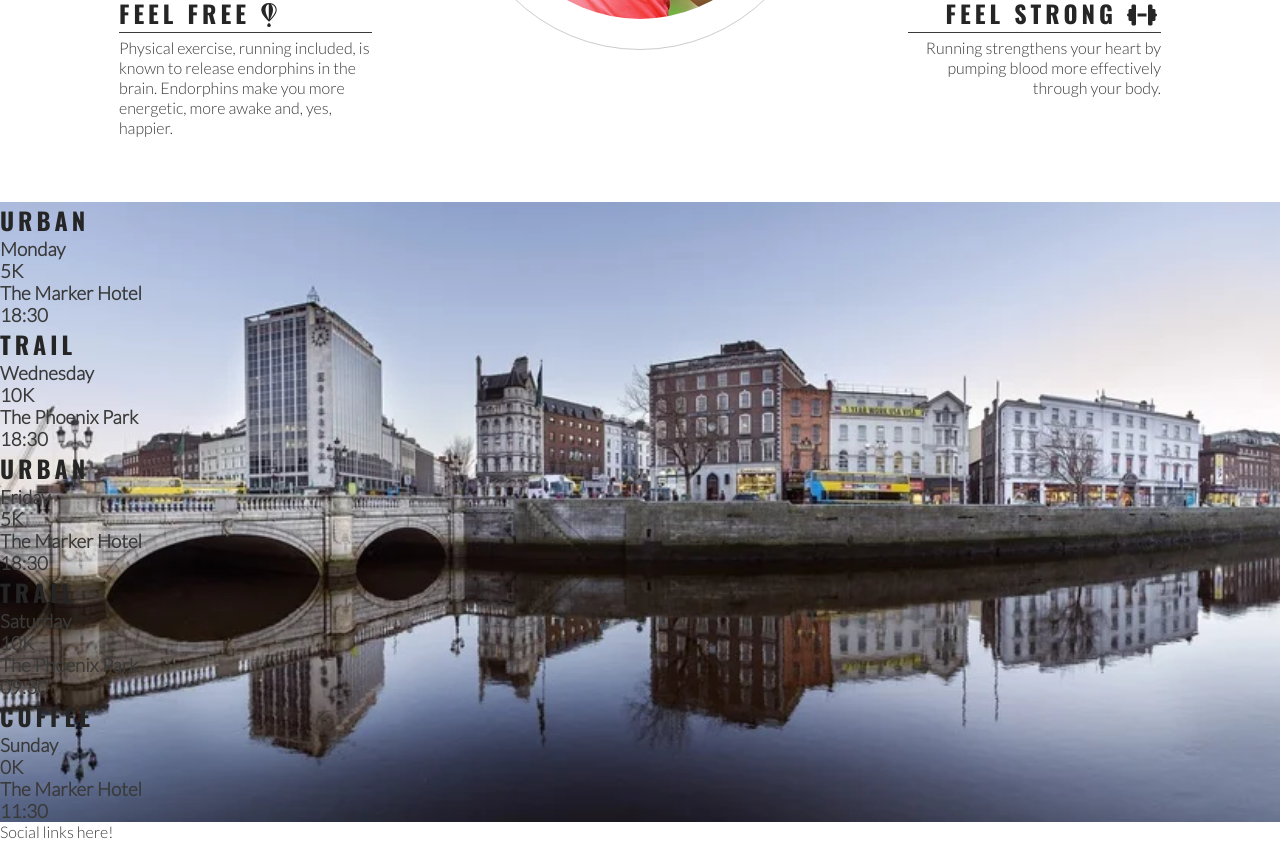
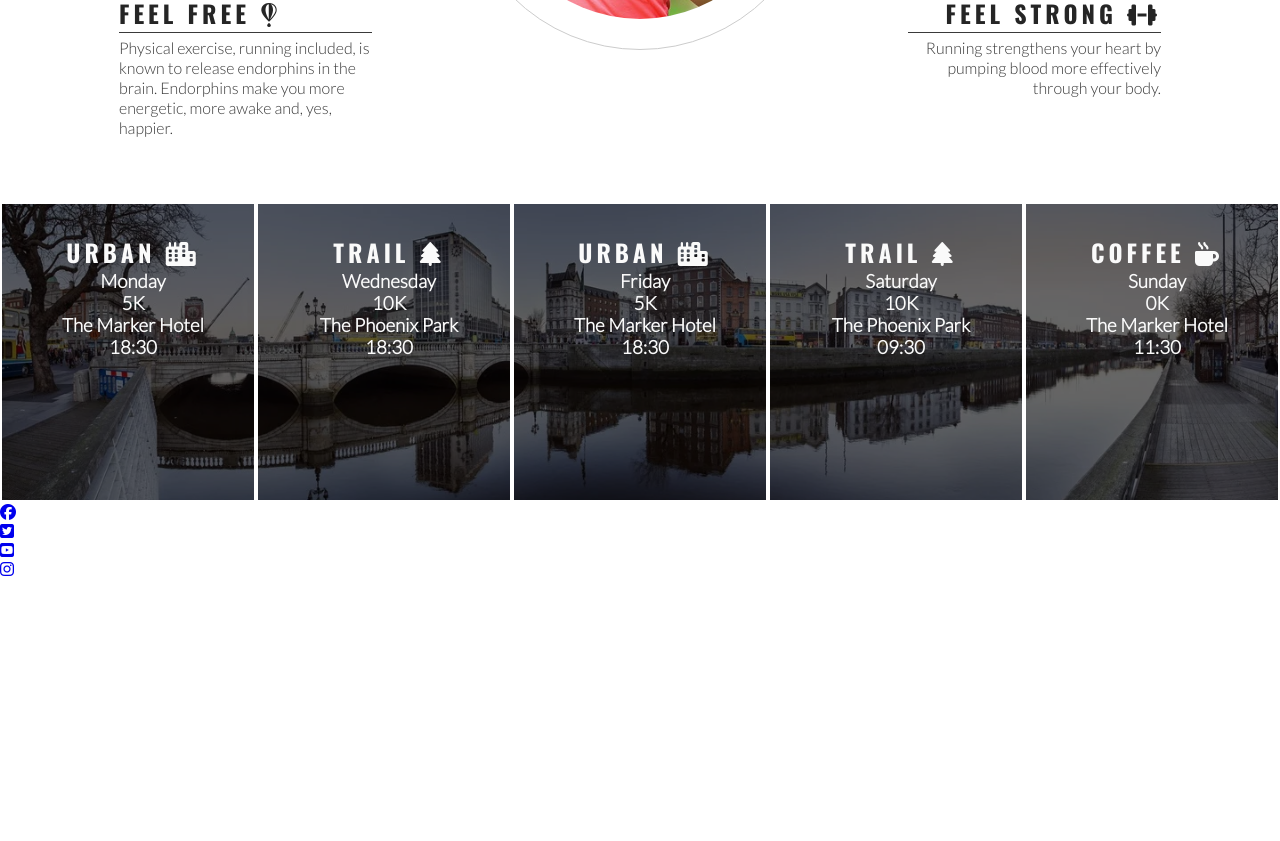
Before and after one commit to bjoernholmlund/love-running, a plain HTML site: page index.html in a window 1280 px wide. Shown: the part 1093-1934 px from the top of the page. After the commit the page ends 1671 px from the top, so only its background shows below. Drawn offline with nearby package versions, Linux system fonts and the light colour scheme.

Commit message:
Add social media icons to footer

```diff
--- a/assets/css/style.css
+++ b/assets/css/style.css
@@ -208,3 +208,19 @@ margin: 0 auto;
   width: 100%;
   overflow: hidden;
      }
+
+     #times div{
+  color: #fafafa;
+  background-color: rgba(0, 0, 0, .6);
+  width: 20%;
+  height: 300px;
+  float: left;
+  padding: 30px 0 0 10px;
+  text-align: center;
+  border: 2px solid white;
+  box-sizing: border-box;
+         }
+
+  #times h2  {
+    color: #fafafa;
+           }
--- a/index.html
+++ b/index.html
@@ -95,35 +95,35 @@
 
  <section id="times">
     <div>
-     <h2>Urban</h2>
+     <h2>Urban <i class="fas fa-city"></i></h2>
      <h3>Monday</h3>
      <h3>5K</h3>
      <h3>The Marker Hotel</h3>
      <h3>18:30</h3>
    </div>
    <div>
-    <h2>Trail</h2>
+    <h2>Trail <i class="fas fa-tree"></i></h2>
     <h3>Wednesday</h3>
     <h3>10K</h3>
     <h3>The Phoenix Park</h3>
     <h3>18:30</h3>
   </div>
   <div>
-    <h2>Urban</h2>
+    <h2>Urban <i class="fas fa-city"></i></h2>
     <h3>Friday</h3>
     <h3>5K</h3>
     <h3>The Marker Hotel</h3>
     <h3>18:30</h3>
   </div>
   <div>
-    <h2>Trail</h2>
+    <h2>Trail <i class="fas fa-tree"></i></h2>
     <h3>Saturday</h3>
     <h3>10K</h3>
     <h3>The Phoenix Park</h3>
     <h3>09:30</h3>
   </div>
   <div>
-    <h2>Coffee</h2>
+    <h2>Coffee <i class="fas fa-mug-hot"></i></h2>
     <h3>Sunday</h3>
     <h3>0K</h3>
     <h3>The Marker Hotel</h3>
@@ -132,7 +132,23 @@
 </section>
 
 <footer>
-    Social links here!
+    <ul>
+        <li>
+            <a href="https://facebook.com" target="_blank" rel="noopener" aria-label="Visit our Facebook page (opens in a new tab)"><i class="fab fa-facebook"></i></a>
+        </li>
+        <li>
+            <a href="https://twitter.com" target="_blank" rel="noopener"
+            aria-label="Visit our Twitter page (opens in a new tab)"><i class="fab fa-twitter-square"></i></a>
+        </li>
+        <li>
+            <a href="https://youtube.com" target="_blank" rel="noopener"
+                    aria-label="Visit our YouTube page (opens in a new tab)"><i class="fab fa-youtube-square"></i></a>
+        </li>
+        <li>
+            <a href="https://instagram.com" target="_blank" rel="noopener"
+                    aria-label="Visit our Instagram page (opens in a new tab)"><i class="fab fa-instagram"></i></a>
+        </li>
+    </ul>
 </footer>
 <script src="https://kit.fontawesome.com/c7dbda0798.js" crossorigin="anonymous"></script>
 </body>
```
